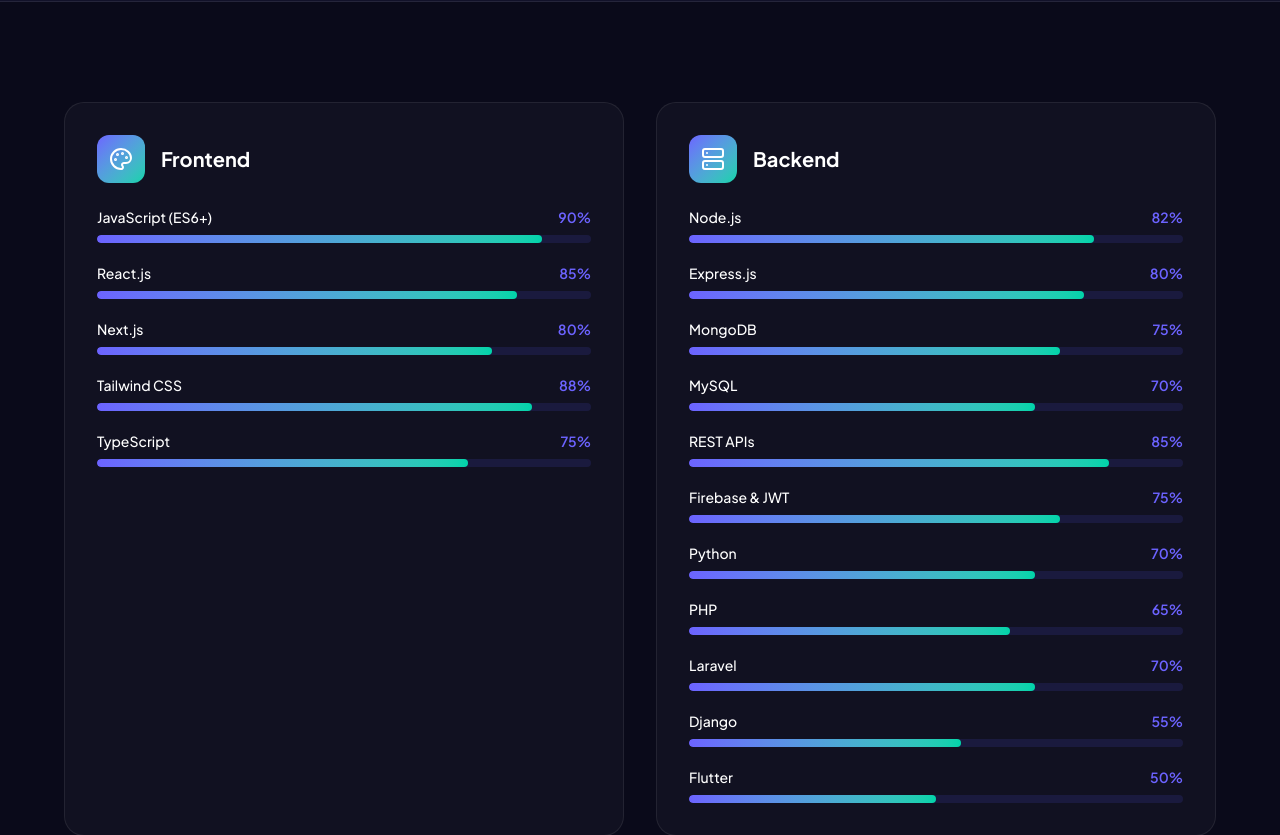
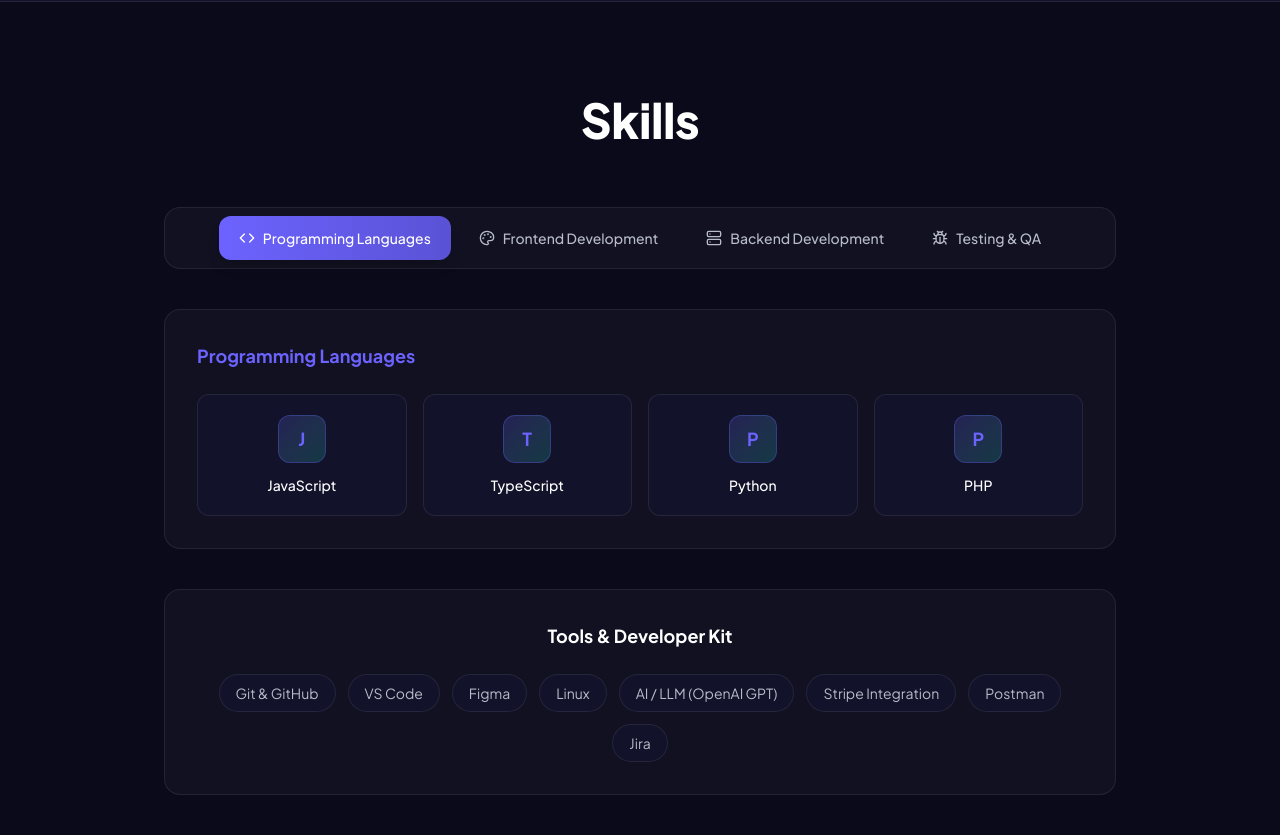
Before and after one commit to meheroon/portfolio, a Next.js app in the folder portfolio-next/: page /skills in a window 1280 px wide. Shown: the part 400-1235 px from the top of the page. Built offline with nearby package versions, Linux system fonts and the light colour scheme.

Commit message:
Redesign Skills section with tabbed navigation, card layout, and tools section

```diff
--- a/portfolio-next/components/skills/SkillsGrid.tsx
+++ b/portfolio-next/components/skills/SkillsGrid.tsx
@@ -1,40 +1,82 @@
 "use client";
 
-import { skills } from "@/lib/data";
-import ScrollReveal from "@/components/ui/ScrollReveal";
-import SkillBar from "@/components/ui/SkillBar";
-import { Palette, Server, Bug, Wrench, Code } from "lucide-react";
+import { useState } from "react";
+import { skills, tools } from "@/lib/data";
+import { Code, Palette, Server, Bug } from "lucide-react";
 
 const iconMap: Record<string, React.ElementType> = {
+  code: Code,
   palette: Palette,
   server: Server,
   bug: Bug,
-  wrench: Wrench,
 };
 
 export default function SkillsGrid() {
+  const [activeTab, setActiveTab] = useState(0);
+  const activeCategory = skills[activeTab];
+
   return (
-    <section className="py-[100px] relative">
-      <div className="max-w-[1200px] mx-auto px-6">
-        <div className="grid grid-cols-1 md:grid-cols-2 gap-8">
-          {skills.map((category) => {
+    <section className="py-[80px] relative">
+      <div className="max-w-[1000px] mx-auto px-6">
+        {/* Title */}
+        <h2 className="text-[clamp(2rem,4vw,3rem)] font-extrabold text-center mb-12 tracking-[-0.5px]">
+          Skills
+        </h2>
+
+        {/* Tab Navigation */}
+        <div className="flex flex-wrap justify-center gap-2 mb-10 p-2 bg-card-bg border border-border rounded-2xl">
+          {skills.map((category, index) => {
             const Icon = iconMap[category.icon] || Code;
             return (
-              <ScrollReveal key={category.title}>
-                <div className="p-8 bg-card-bg border border-border rounded-[20px] transition-all duration-300 hover:border-accent h-full">
-                  <div className="flex items-center gap-4 mb-6">
-                    <div className="w-12 h-12 bg-gradient-to-br from-accent to-accent-secondary rounded-xl flex items-center justify-center text-xl text-white">
-                      <Icon size={24} />
-                    </div>
-                    <h3 className="text-xl font-bold">{category.title}</h3>
-                  </div>
-                  {category.skills.map((skill) => (
-                    <SkillBar key={skill.name} name={skill.name} percent={skill.percent} />
-                  ))}
-                </div>
-              </ScrollReveal>
+              <button
+                key={category.title}
+                onClick={() => setActiveTab(index)}
+                className={`flex items-center gap-2 px-5 py-3 rounded-xl text-sm font-medium transition-all duration-300 cursor-pointer border-none ${
+                  activeTab === index
+                    ? "bg-gradient-to-r from-accent to-[#5a52d5] text-white shadow-lg"
+                    : "bg-transparent text-text-secondary hover:text-text-primary hover:bg-card-hover"
+                }`}
+              >
+                <Icon size={16} />
+                {category.title}
+              </button>
             );
           })}
+        </div>
+
+        {/* Skills Cards */}
+        <div className="p-8 bg-card-bg border border-border rounded-2xl mb-10">
+          <h3 className="text-lg font-bold text-accent mb-6">{activeCategory.title}</h3>
+          <div className="grid grid-cols-2 md:grid-cols-4 gap-4">
+            {activeCategory.skills.map((skill) => (
+              <div
+                key={skill.name}
+                className="flex flex-col items-center gap-3 p-5 bg-ink-light border border-border rounded-xl transition-all duration-300 hover:border-accent hover:-translate-y-1 group"
+              >
+                <div className="w-12 h-12 bg-gradient-to-br from-accent/20 to-accent-secondary/20 border border-accent/30 rounded-xl flex items-center justify-center group-hover:from-accent group-hover:to-accent-secondary transition-all duration-300">
+                  <span className="text-accent group-hover:text-white text-lg font-bold transition-colors">
+                    {skill.name.charAt(0)}
+                  </span>
+                </div>
+                <span className="text-sm font-medium text-text-primary text-center">{skill.name}</span>
+              </div>
+            ))}
+          </div>
+        </div>
+
+        {/* Tools Section */}
+        <div className="p-8 bg-card-bg border border-border rounded-2xl text-center">
+          <h3 className="text-lg font-bold mb-6">Tools & Developer Kit</h3>
+          <div className="flex flex-wrap justify-center gap-3">
+            {tools.map((tool) => (
+              <span
+                key={tool}
+                className="px-4 py-2 bg-ink-light border border-border rounded-full text-sm text-text-secondary transition-all duration-300 hover:border-accent hover:text-text-primary cursor-default"
+              >
+                {tool}
+              </span>
+            ))}
+          </div>
         </div>
       </div>
     </section>
--- a/portfolio-next/lib/data.ts
+++ b/portfolio-next/lib/data.ts
@@ -44,43 +44,37 @@
 
 export const skills: SkillCategory[] = [
   {
-    title: "Frontend",
+    title: "Programming Languages",
+    icon: "code",
+    skills: [
+      { name: "JavaScript", percent: 90 },
+      { name: "TypeScript", percent: 75 },
+      { name: "Python", percent: 70 },
+      { name: "PHP", percent: 65 },
+    ],
+  },
+  {
+    title: "Frontend Development",
     icon: "palette",
     skills: [
-      { name: "JavaScript (ES6+)", percent: 90 },
       { name: "React.js", percent: 85 },
       { name: "Next.js", percent: 80 },
       { name: "Tailwind CSS", percent: 88 },
-      { name: "TypeScript", percent: 75 },
+      { name: "Flutter", percent: 50 },
     ],
   },
   {
-    title: "Backend",
+    title: "Backend Development",
     icon: "server",
     skills: [
       { name: "Node.js", percent: 82 },
       { name: "Express.js", percent: 80 },
+      { name: "Laravel", percent: 70 },
+      { name: "Django", percent: 55 },
       { name: "MongoDB", percent: 75 },
       { name: "MySQL", percent: 70 },
       { name: "REST APIs", percent: 85 },
       { name: "Firebase & JWT", percent: 75 },
-      { name: "Python", percent: 70 },
-      { name: "PHP", percent: 65 },
-      { name: "Laravel", percent: 70 },
-      { name: "Django", percent: 55 },
-      { name: "Flutter", percent: 50 },
-    ],
-  },
-  {
-    title: "Tools & Others",
-    icon: "wrench",
-    skills: [
-      { name: "Git & GitHub", percent: 88 },
-      { name: "VS Code", percent: 92 },
-      { name: "Figma", percent: 70 },
-      { name: "Linux Basics", percent: 65 },
-      { name: "AI / LLM (OpenAI GPT)", percent: 70 },
-      { name: "Stripe Integration", percent: 72 },
     ],
   },
   {
@@ -94,6 +88,17 @@
       { name: "Log Analysis", percent: 70 },
     ],
   },
+];
+
+export const tools = [
+  "Git & GitHub",
+  "VS Code",
+  "Figma",
+  "Linux",
+  "AI / LLM (OpenAI GPT)",
+  "Stripe Integration",
+  "Postman",
+  "Jira",
 ];
 
 export interface Project {
```
